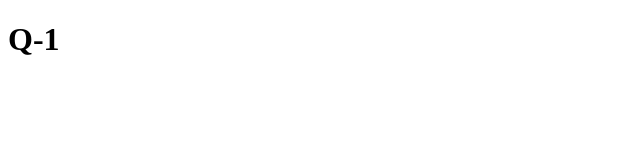
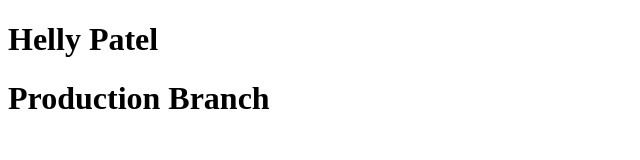
Before and after one commit to itshelly/Helly_62_Mid2025, a plain HTML site: page index.html in a window 1280 px wide. Shown: the whole page, without its empty margins (0-640 px from the left). Drawn offline with Linux system fonts and the light colour scheme.

Commit message:
first exam commit

```diff
--- a/index.html
+++ b/index.html
@@ -6,6 +6,7 @@
     <title>Document</title>
 </head>
 <body>
-    <h1> Q-1 </h1>
+    <h1>Helly Patel</h1>
+    <h1>Production Branch</h1>
 </body>
 </html>
```
